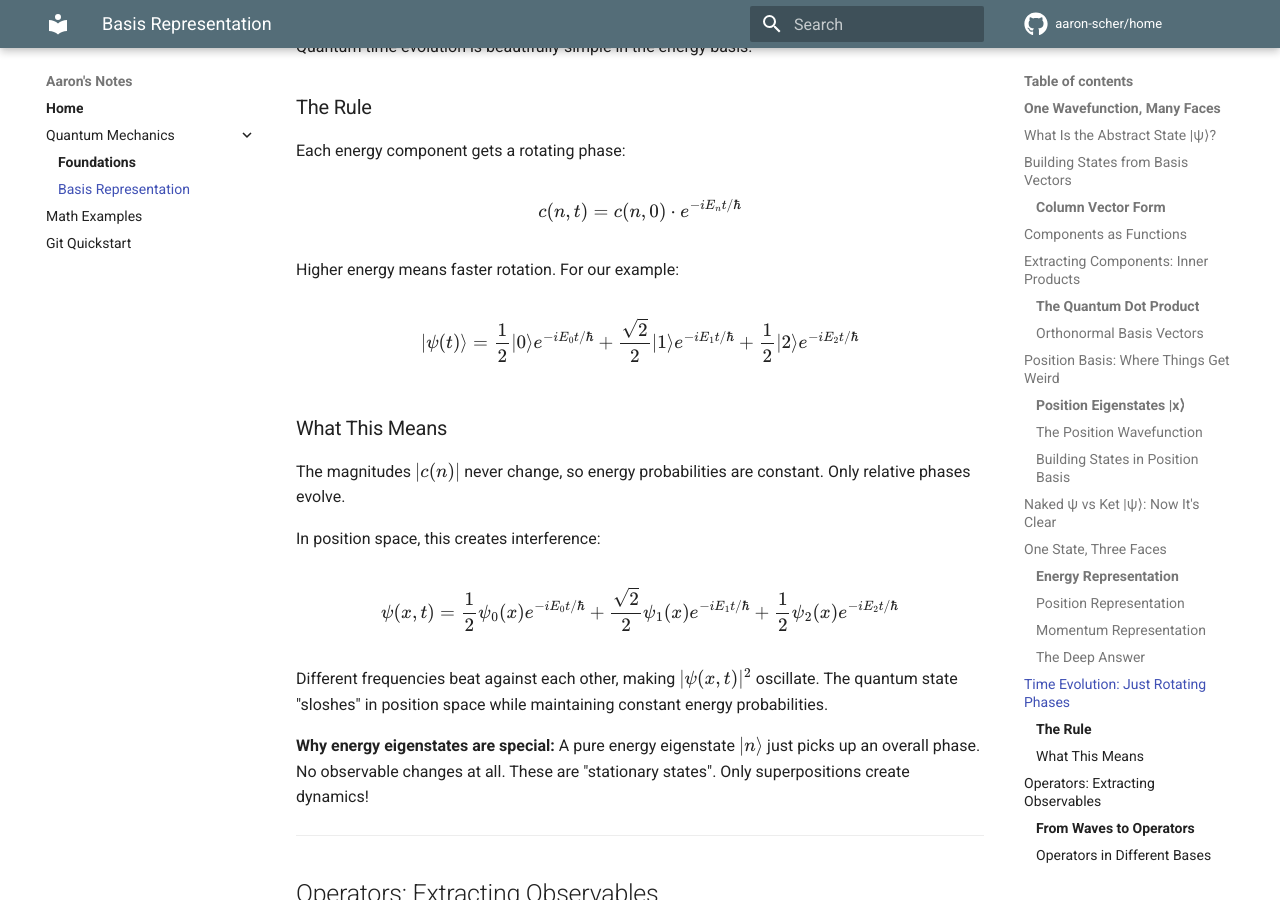
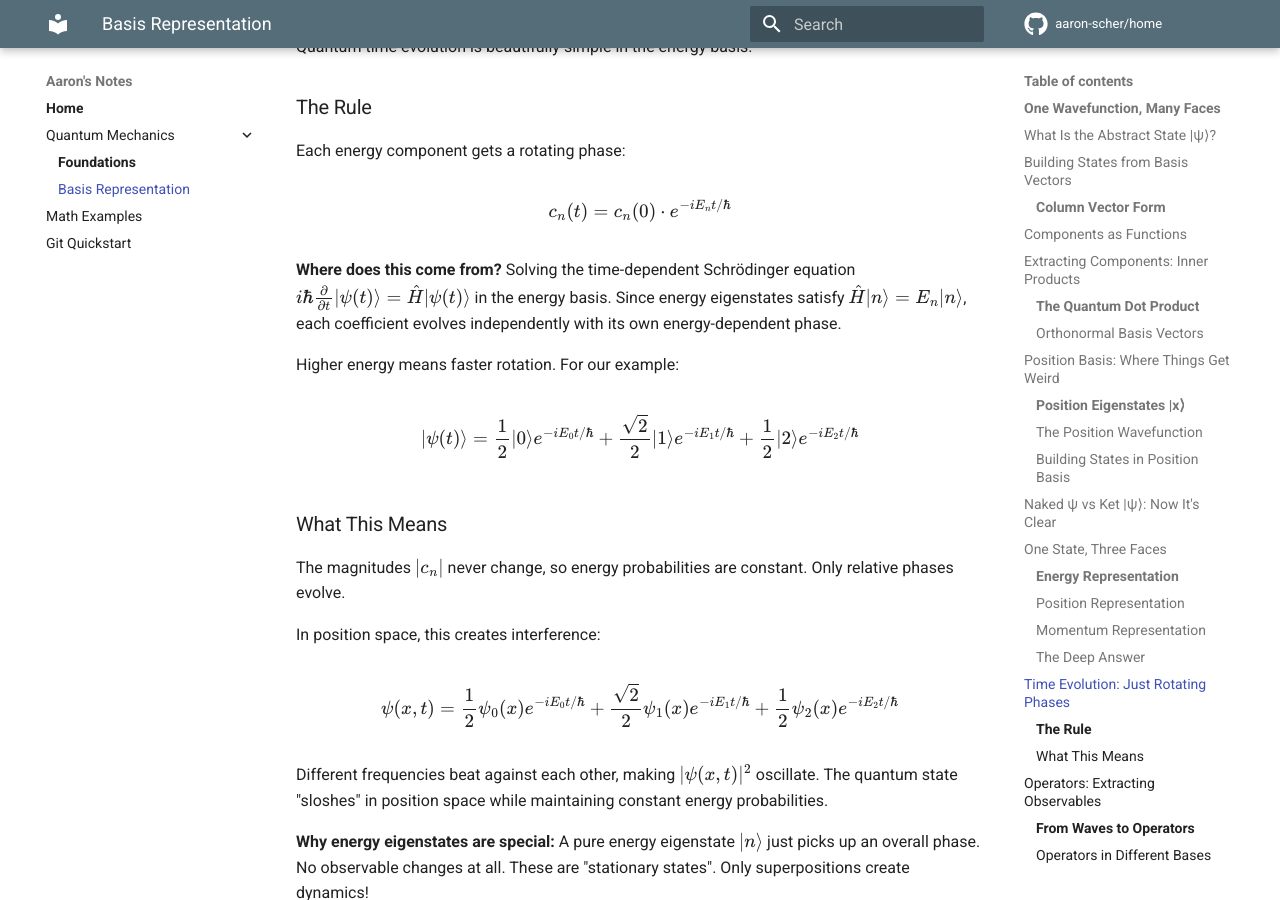
Before and after one commit to aaron-scher/home, an MkDocs documentation site: the page built from docs/quantum-mechanics/quantum-basis-representation.md, in a window 1280 px wide and 900 px high, scrolled down 9451 px. Built offline with MkDocs 1.6.1 and Material for MkDocs 9.7.7, drawn with Linux system fonts in a browser that asks for light colours; comment, search, counter and statistics services are not loaded; some of the changed text lies outside the part shown.

Commit message:
Replace all c(n) with c_n notation and fix Schrödinger equation formatting
Systematic changes throughout document:
- c(n) → c_n everywhere (standard subscript notation)
- Fixed Schrödinger equations: removed \( \) escapes, use proper display math
- Energy basis: i\hbar dc_n/dt = E_n c_n
- Added explanation for time evolution: comes from solving Schrödinger equation
- Updated comparison table: 'Coefficient function' → 'Coefficients'

Now uses standard physics notation consistently throughout.

```diff
--- a/docs/quantum-mechanics/quantum-basis-representation.md
+++ b/docs/quantum-mechanics/quantum-basis-representation.md
@@ -201,7 +201,7 @@
 
 ### The Position Wavefunction
 
-Just as $c(n) = \langle n|\psi\rangle$ extracts energy coefficients, we extract position coefficients:
+Just as $c_n = \langle n|\psi\rangle$ extracts energy coefficients, we extract position coefficients:
 
 $$\boxed{\psi(x) = \langle x|\psi\rangle}$$
 
@@ -302,7 +302,7 @@
 
 "How can the same state need 3 numbers in one basis but infinitely many in another?"
 
-Our state only "uses" three energy basis vectors (the rest have $c(n) = 0$). But those three energy eigenstates each spread over all positions when expressed as Gaussians. So in position basis, we need $\psi(x)$ defined everywhere.
+Our state only "uses" three energy basis vectors (the rest have $c_n = 0$). But those three energy eigenstates each spread over all positions when expressed as Gaussians. So in position basis, we need $\psi(x)$ defined everywhere.
 
 It's like describing a diagonal line in 2D:
 - Rotated basis aligned with line: just one coordinate needed
@@ -320,7 +320,9 @@
 
 Each energy component gets a rotating phase:
 
-$$c(n, t) = c(n, 0) \cdot e^{-iE_n t/\hbar}$$
+$$c_n(t) = c_n(0) \cdot e^{-iE_n t/\hbar}$$
+
+**Where does this come from?** Solving the time-dependent Schrödinger equation $i\hbar\frac{\partial}{\partial t}|\psi(t)\rangle = \hat{H}|\psi(t)\rangle$ in the energy basis. Since energy eigenstates satisfy $\hat{H}|n\rangle = E_n|n\rangle$, each coefficient evolves independently with its own energy-dependent phase.
 
 Higher energy means faster rotation. For our example:
 
@@ -328,7 +330,7 @@
 
 ### What This Means
 
-The magnitudes $|c(n)|$ never change, so energy probabilities are constant. Only relative phases evolve.
+The magnitudes $|c_n|$ never change, so energy probabilities are constant. Only relative phases evolve.
 
 In position space, this creates interference:
 
@@ -390,12 +392,12 @@
 |------------|----------------------|--------------------------|
 | **State** | $\|\psi\rangle$ | $\|\psi\rangle$ (same!) |
 | **Basis vectors** | $\|n\rangle$ for n = 0,1,2,... | $\|x\rangle$ for all real x |
-| **Coefficient function** | $c: \mathbb{N} \to \mathbb{C}$ | $\psi: \mathbb{R} \to \mathbb{C}$ |
-| **Extract component** | $c(n) = \langle n\|\psi\rangle$ | $\psi(x) = \langle x\|\psi\rangle$ |
-| **Build state** | $\|\psi\rangle = \sum_n c(n)\|n\rangle$ | $\|\psi\rangle = \int \psi(x)\|x\rangle dx$ |
+| **Coefficients** | $c_n$ for each level | $\psi(x)$ for each position |
+| **Extract component** | $c_n = \langle n\|\psi\rangle$ | $\psi(x) = \langle x\|\psi\rangle$ |
+| **Build state** | $\|\psi\rangle = \sum_n c_n\|n\rangle$ | $\|\psi\rangle = \int \psi(x)\|x\rangle dx$ |
 | **Orthonormality** | $\langle m\|n\rangle = \delta_{mn}$ | $\langle x'\|x\rangle = \delta(x'-x)$ |
-| **Probability** | $P(n) = \|c(n)\|^2$ | $P(x)dx = \|\psi(x)\|^2 dx$ |
-| **Normalization** | $\sum_n \|c(n)\|^2 = 1$ | $\int \|\psi(x)\|^2 dx = 1$ |
+| **Probability** | $P(n) = \|c_n\|^2$ | $P(x)dx = \|\psi(x)\|^2 dx$ |
+| **Normalization** | $\sum_n \|c_n\|^2 = 1$ | $\int \|\psi(x)\|^2 dx = 1$ |
 
 Discrete sums become continuous integrals. Everything else is identical!
 
```
Also changed, not shown: other parts of docs/quantum-mechanics/quantum-basis-representation.md (+5 -2 lines).
